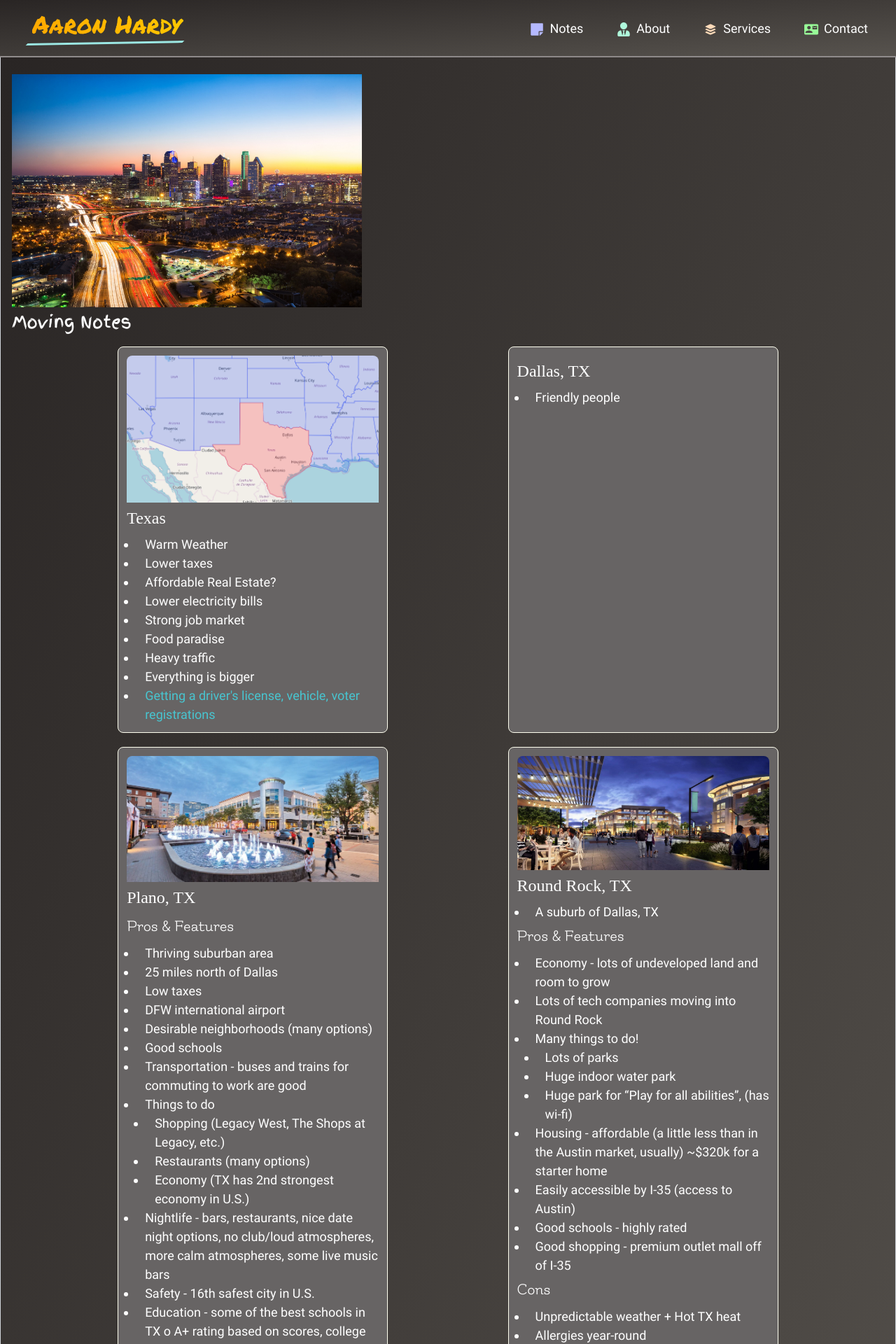
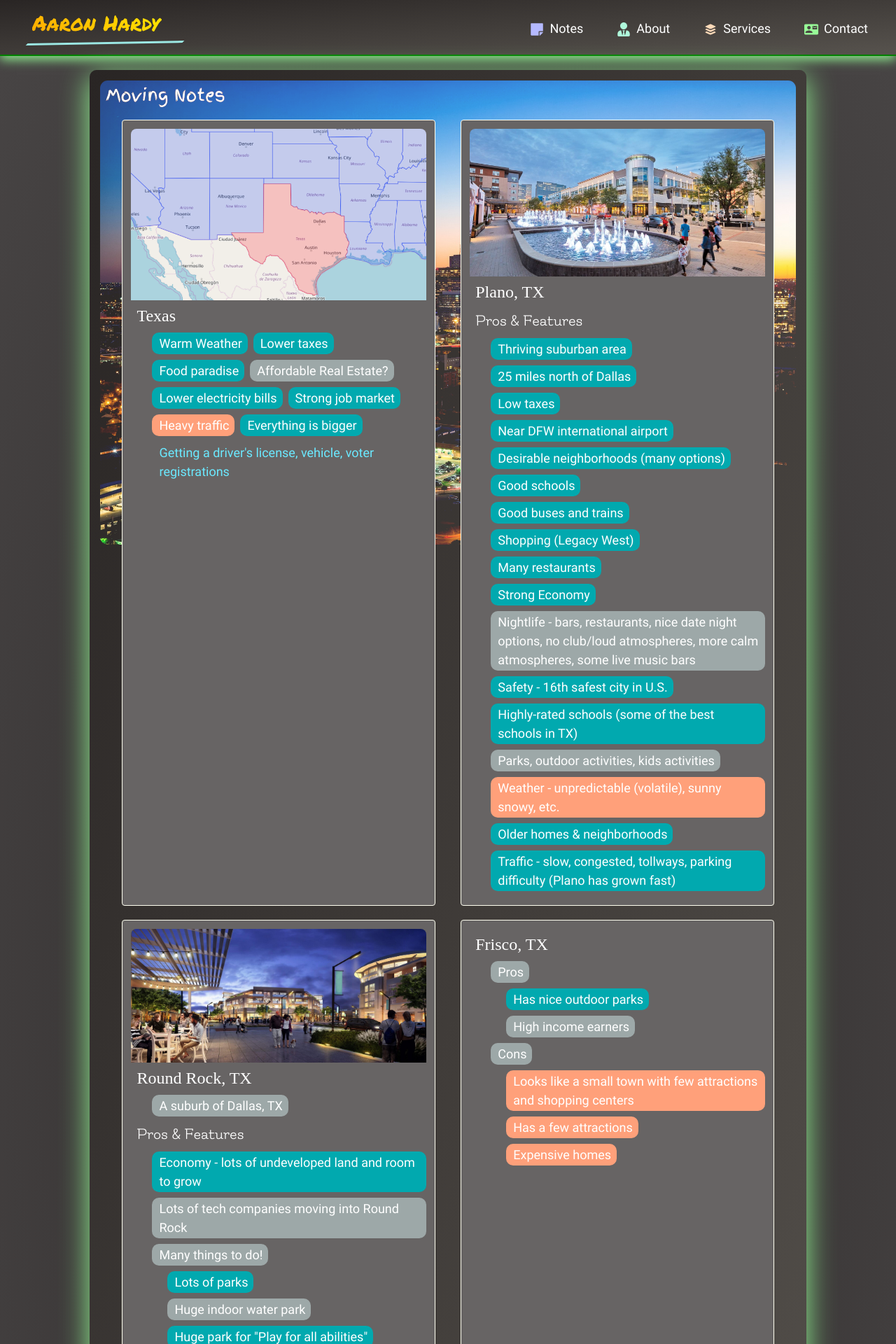
Before and after one commit to aaron-san/portfolio-site, a React (Create React App) app: page /notes/moving-notes in a window 1280 px wide. Shown: the top 1920 px of the page at 70% size. Built offline with nearby package versions, Linux system fonts and the light colour scheme; a web font is replaced by a local one.

Commit message:
for production

```diff
--- a/src/components/MovingNotes/MovingNotes.css
+++ b/src/components/MovingNotes/MovingNotes.css
@@ -21,12 +21,18 @@ div.gallery {
     background: rgb(73, 70, 70)
   }
 
+.banner {
+  position: relative;
+  z-index: 1;
+  mix-blend-mode:lighten;
+}
 .banner img {
-  width: 500px;
+  width: 100%;
   height: auto;
+  position: absolute;
   /* background-image: url("../images/dallas-skyline.png"); */
-  /* background-color: white; */
-  mix-blend-mode: color-lighten;
+  /* background-color: white; /
+
 }
 
 
@@ -48,21 +54,43 @@ div.gallery {
     display: flex;
     flex-wrap: wrap;
     justify-content: space-between;
-    gap: 3%;
+    gap: 2%;
 }
 
 .city-card {
     padding: 12px;
     background: rgb(103, 100, 100);
-    margin: 10px 20px;
-    border-radius: 8px;
+    z-index: 10;
+    margin: 10px 5px;
+    border-radius: 4px;
     border: 1px solid ivory;
-    width: 31%;
+    width: 45%;
   }
 
+
 .city-card ul {
-    padding-left: 14px;
+    padding-left: 10px;
 }
+
+.city-card ul li {
+  padding-left: 10px;
+}
+
+
+
+.features {
+  display: flex;
+  flex-wrap: wrap;
+}
+
+#pro {
+  background-color: rgb(1, 169, 175);
+}
+
+#con {
+  background: lightsalmon;
+}
+
 
 @media screen and (max-width: 640px) {
   .city-card {
--- a/src/components/MovingNotes/MovingNotes.tsx
+++ b/src/components/MovingNotes/MovingNotes.tsx
@@ -30,26 +30,21 @@ function MovingNotes() {
         <div className="city-card">
           <ImageCard src="texas-map.png" alt="Map of Texas" />
           <h3>Texas</h3>
-          <ul>
-            <li>Warm Weather</li>
-            <li>Lower taxes</li>
+          <ul className="features">
+            <li id="pro">Warm Weather</li>
+            <li id="pro">Lower taxes</li>
+            <li id="pro">Food paradise</li>
             <li>Affordable Real Estate?</li>
-            <li>Lower electricity bills</li>
-            <li>Strong job market</li>
-            <li>Food paradise</li>
-            <li>Heavy traffic</li>
-            <li>Everything is bigger</li>
-            <li>
+            <li id="pro">Lower electricity bills</li>
+            <li id="pro">Strong job market</li>
+
+            <li id="con">Heavy traffic</li>
+            <li id="pro">Everything is bigger</li>
+            <li id="list-a">
               <a href="https://texas.gov">
                 Getting a driver's license, vehicle, voter registrations
               </a>
             </li>
-          </ul>
-        </div>
-        <div className="city-card">
-          <h3>Dallas, TX</h3>
-          <ul>
-            <li>Friendly people</li>
           </ul>
         </div>
 
@@ -58,34 +53,30 @@ function MovingNotes() {
           <h3>Plano, TX</h3>
           <h4>Pros & Features</h4>
           <ul>
-            <li>Thriving suburban area</li>
-            <li>25 miles north of Dallas</li>
-            <li>Low taxes</li>
-            <li>DFW international airport</li>
-            <li>Desirable neighborhoods (many options)</li>
-            <li>Good schools</li>
-            <li>
-              Transportation - buses and trains for commuting to work are good
-            </li>
-            <li>Things to do</li>
-            <ul>
-              <li>Shopping (Legacy West, The Shops at Legacy, etc.)</li>
-              <li>Restaurants (many options)</li>
-              <li>Economy (TX has 2nd strongest economy in U.S.)</li>
-            </ul>
+            <li id="pro">Thriving suburban area</li>
+            <li id="pro">25 miles north of Dallas</li>
+            <li id="pro">Low taxes</li>
+            <li id="pro">Near DFW international airport</li>
+            <li id="pro">Desirable neighborhoods (many options)</li>
+            <li id="pro">Good schools</li>
+            <li id="pro">Good buses and trains</li>
+            <li id="pro">Shopping (Legacy West)</li>
+            <li id="pro">Many restaurants</li>
+            <li id="pro">Strong Economy</li>
             <li>
               Nightlife - bars, restaurants, nice date night options, no
               club/loud atmospheres, more calm atmospheres, some live music bars
             </li>
-            <li>Safety - 16th safest city in U.S.</li>
-            <li>
-              Education - some of the best schools in TX o A+ rating based on
-              scores, college prep, and diversity
+            <li id="pro">Safety - 16th safest city in U.S.</li>
+            <li id="pro">
+              Highly-rated schools (some of the best schools in TX)
             </li>
-            <li>Parks, outdoor activities, kids activities Cons</li>
-            <li>Weather - unpredictable/volatile, sunny snowy, etc.</li>
-            <li>Older homes & neighborhoods</li>
-            <li>
+            <li>Parks, outdoor activities, kids activities</li>
+            <li id="con">
+              Weather - unpredictable (volatile), sunny snowy, etc.
+            </li>
+            <li id="pro">Older homes & neighborhoods</li>
+            <li id="pro">
               Traffic - slow, congested, tollways, parking difficulty (Plano has
               grown fast)
             </li>
@@ -99,37 +90,29 @@ function MovingNotes() {
           </ul>
           <h4>Pros & Features</h4>
           <ul>
-            <li>Economy - lots of undeveloped land and room to grow</li>
+            <li id="pro">
+              Economy - lots of undeveloped land and room to grow
+            </li>
             <li>Lots of tech companies moving into Round Rock</li>
             <li>Many things to do!</li>
             <ul>
-              <li>Lots of parks</li>
+              <li id="pro">Lots of parks</li>
               <li>Huge indoor water park</li>
-              <li>Huge park for “Play for all abilities”, (has wi-fi)</li>
+              <li id="pro">Huge park for "Play for all abilities"</li>
             </ul>
-            <li>
-              Housing - affordable (a little less than in the Austin market,
-              usually) ~$320k for a starter home
-            </li>
-            <li>Easily accessible by I-35 (access to Austin)</li>
-            <li>Good schools - highly rated</li>
-            <li>Good shopping - premium outlet mall off of I-35</li>
-          </ul>
-          <h4>Cons</h4>
-          <ul>
-            <li>Unpredictable weather + Hot TX heat</li>
-            <li>Allergies year-round</li>
-            <li>Traffic (rush hour is bad on I-35 to downtown!)</li>
+            <li id="pro">Affordable housing</li>
+            <li id="pro">Easily accessible by I-35 (access to Austin)</li>
+            <li id="pro">Highly-rate schools</li>
+            <li id="pro">Good shopping - premium outlet mall off of I-35</li>
+
+            <li id="con">Unpredictable weather + Hot TX heat</li>
+            <li id="con">Allergies year-round</li>
+            <li id="con">Traffic (rush hour is bad on I-35 to downtown!)</li>
             <ul>
               <li>
                 If 25 mins is average, add 20-30 mins when there is an accident
               </li>
             </ul>
-            <li>
-              Suburb (subset of Austin area) - restaurants and nice downtown
-              with some live music and bars, but n club or party scenes, a small
-              pool hall
-            </li>
             <li>No major sports teams (can be a pro!)</li>
           </ul>
         </div>
@@ -138,24 +121,24 @@ function MovingNotes() {
           <ul>
             <li>Pros</li>
             <ul>
-              <li>Has nice outdoor parks</li>
+              <li id="pro">Has nice outdoor parks</li>
               <li>High income earners</li>
             </ul>
             <li>Cons</li>
             <ul>
-              <li>
+              <li id="con">
                 Looks like a small town with few attractions and shopping
                 centers
               </li>
-              <li>Has a few attractions</li>
-              <li>Expensive homes</li>
+              <li id="con">Has a few attractions</li>
+              <li id="con">Expensive homes</li>
             </ul>
           </ul>
         </div>
         <div className="city-card">
           <h3>Irvine, TX</h3>
           <ul>
-            <li>
+            <li id="pro">
               Appears to be a quiet suburb with a nice city center featuring a
               Venice-inspired riverway cutting through nice shops, restaurants
               and business offices
@@ -167,15 +150,15 @@ function MovingNotes() {
           <h3>Jarrell, TX</h3>
           <ul>
             <li>North of Austin</li>
-            <li>Pros</li>
-            <ul>
-              <li>Affordable homes</li>
-              <li>Growing</li>
-            </ul>
-            <li>Cons</li>
-            <ul>
-              <li>Weather (central TX weather)</li>
-            </ul>
+            <li id="pro">Affordable homes</li>
+            <li>Growing</li>
+            <li id="con">Unpredictable Weather</li>
+          </ul>
+        </div>
+        <div className="city-card">
+          <h3>Dallas, TX</h3>
+          <ul>
+            <li className="pro">Friendly people</li>
           </ul>
         </div>
         <div className="city-card">
--- a/src/components/Navbar/Navbar.css
+++ b/src/components/Navbar/Navbar.css
@@ -12,6 +12,8 @@ nav {
     width: 100%;
     color: #fff;
     text-decoration: none;
+    border-bottom: 2px solid green;
+    box-shadow: 0 5px 15px 0 lightgreen;
 }
 
 nav ul {
@@ -22,12 +24,6 @@ nav ul {
     width: 100%;
     margin-right: 0;
     align-items: right;
-}
-
-nav a {
-    text-decoration: none;
-
-    /* border: none; */
 }
 
 nav ul li p {
@@ -56,7 +52,9 @@ nav ul li svg {
 
 
 .logo-text {
-    width: 100%;
+    width: 30%;
+    margin-top: 10px;
+    font-size: 30px;
     margin-left: 30px;
     background-color: red;
     background-image: linear-gradient(45deg, orange, yellow);
@@ -79,13 +77,6 @@ nav ul li svg {
   }
 
 
-
-
-
-/* Navigation Border */
-.nav-border {
-    border-bottom: 2px solid rgb(194, 188, 188, 0.6);
-}
 
 
 .checkbtn {
@@ -144,7 +135,7 @@ nav ul li svg {
 }
 
 
-@media screen and (min-width: 376px) and (max-width: 640px) {
+@media only screen and (min-width: 376px) and (max-width: 640px) {
 
     nav a {
         width: 100%;
@@ -220,23 +211,20 @@ nav ul li svg {
     }
 
     .logo-text {
+        margin-left: 20px;
         padding: 10px 3px;
         width: 600px;
     }
 
     .logo-art {
-        top: 70px;
-        left: 55px;
-        width: 220px;
+        top: 65px;
+        left: 35px;
+        width: 190px;
     }
 
-    nav ul li {
-        display: none;
-    }
 
     nav ul li p {
         display: none;
-        color: white;
     }
 
     nav ul li a {
--- a/src/components/Navbar/Navbar.tsx
+++ b/src/components/Navbar/Navbar.tsx
@@ -11,10 +11,7 @@ const Navbar = () => {
   return (
     <>
       <nav className="flex justify-between bg-gradient-to-br from-stone-800 to-stone-600 h-20 px-2 md:px-4">
-        <NavLink
-          className="logo-text my-2 sm:text-[30px] md:text-[35px]"
-          to="/"
-        >
+        <NavLink className="logo-text" to="/">
           Aaron Hardy
         </NavLink>
 
@@ -46,7 +43,6 @@ const Navbar = () => {
           </li>
         </ul>
       </nav>
-      <div className="nav-border"></div>
     </>
   );
 };
--- a/src/index.css
+++ b/src/index.css
@@ -5,6 +5,7 @@
 #root {
   background: radial-gradient(#2d2929, rgb(72, 69, 69));
   min-height: 1000px;
+  overflow: hidden;
 }
 
 
@@ -40,10 +41,24 @@
   src: local("Roboto-Regular"), url("./fonts/Roboto/Roboto-Regular.ttf") format("truetype");
 }
 
+ul {
+  margin-left: 12px;
+}
 
-ul li {
+.container ul li {
+  list-style-type: none;
   text-align: left;
-  padding-left: 12px;
+  padding: 2px 8px;
+  margin-left: 8px;
+  margin-bottom: 8px;
+  background-color:rgba(171, 185, 185, 0.8);
+  border-radius: 10px;
+  /* border: 1px solid lightgreen; */
+  width: fit-content;
+}
+
+#list-a {
+  background: none;
 }
 
 
@@ -68,12 +83,25 @@ code {
 @layer components {
   .container {
     /* @apply rounded-b-lg shadow-md; */
-    @apply bg-gradient-to-br from-stone-800 to-stone-600 py-6 px-4 text-white border-x  border-gray-300 min-h-[1000px];
+    @apply bg-gradient-to-br from-stone-800 to-stone-600;
   }
 }
 
+.container {
+  /* display: relative; */
+  width: 80%;
+  color: white;
+  z-index: 5;
+  margin: 20px auto;
+  box-shadow: 0px 10px 40px 1px lightgreen;
+  border-radius: 10px;
+  padding: 15px;
+  min-height: 1000px;
+}
+
+
 a {
-  color: rgb(72, 197, 208) !important;
+  color: rgb(107, 233, 255);;
   text-decoration: none !important;
 }
 
@@ -111,12 +139,12 @@ p, li {
 
 h2, h3, h4 {
   font-size: x-large;
-  margin: 4px 0 6px 0;
+  margin: 4px 0 6px 8px;
 }
 
 h1 {
   font-size: x-large;
-  margin: 8px 0 12px 0;
+  margin: 8px 0 12px 8px;
 }
 
 a.active,
```
